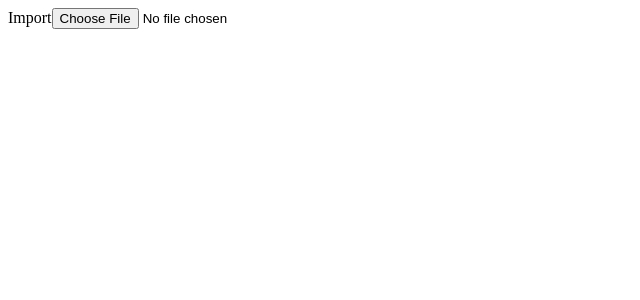
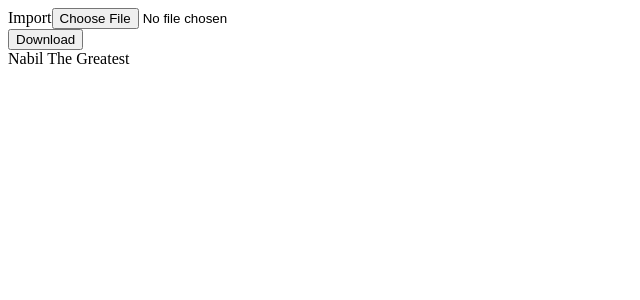
Before and after one commit to KJovene/HETIC-Annee-2k-website, a React (Vite) app: page / in a window 1280 px wide. Shown: the top 300 px of the page, without its empty margins (0-640 px from the left). Built offline with nearby package versions, Linux system fonts and the light colour scheme.

Commit message:
Ajout de la V1 du bouton Download

```diff
--- a/src/App.jsx
+++ b/src/App.jsx
@@ -1,16 +1,20 @@
 import UploadButton from "./components/buttons/UploadButton";
+import DownloadButton from "./components/buttons/DownloadButton";
 import React from "react";
 import { useState } from "react";
 
 
 // Appel du composant bouton d'upload
 const App = () => {
-  const [content, setContent] = useState(""); // Création d'un état pour le contenu du fichier
+  const [content, setContent] = useState(""); // Création d'un état de base pour le contenu du fichier
+  // content est le contenu du fichier et setContent est le paramètre de mise à jour du contenu du fichier
+  const textContent = "Nabil The Greatest"; // Contenu du fichier texte
 
   return (
     <div>
-      <UploadButton setContent={setContent} /> {/* Appel du composant bouton d'upload */}
-      <div>{content}</div> {/* Affichage du contenu du fichier */}
+      <UploadButton setContent={setContent} />
+      <DownloadButton content={textContent} />
+      <div>{textContent}</div>
     </div>
   );
 
--- a/src/components/buttons/DownloadButton.jsx
+++ b/src/components/buttons/DownloadButton.jsx
@@ -0,0 +1,21 @@
+import React from "react";
+
+// Bouton de téléchargement
+const DownloadButton = ({ content }) => { // Prend en paramètre le contenu du fichier
+    const DownloadFile = (e) => { // Fonction de téléchargement du fichier
+        const fileBlob = new Blob([content], { type: "text/markdown" }); // Création d'un blob du fichier
+        const fileUrl = URL.createObjectURL(fileBlob); // Création d'une URL temporaire du fichier
+        const fileLink = document.createElement('a'); // Récupération du lien du fichier
+        fileLink.href = fileUrl; // Mise à jour du lien du fichier
+        fileLink.download = "file.md"; // Nom du fichier à télécharger
+        document.body.appendChild(fileLink); // Ajout du lien dans le body du document
+        fileLink.click(); // Clic sur le lien
+    };
+    // Retourne un bouton de téléchargement
+    return (
+        <button onClick={DownloadFile}>Download</button>
+    );
+};
+
+// Export du bouton
+export default DownloadButton;
--- a/src/components/buttons/UploadButton.jsx
+++ b/src/components/buttons/UploadButton.jsx
@@ -3,10 +3,10 @@ import React from "react";
 // Bouton d'upload
 const UploadButton = ({ setContent }) => {
     const FileUpload = (e) => { // Fonction de récupération du fichier
-        const file = e.target.files[0]; // Récupération du fichier
+        const file = e.target.files[0]; // Récupération du fichier, Index 0 car 1 seul fichier
 
         if (file) { // Si il existe un fichier
-            const FileReader = new FileReader(); // Création d'un nouveau fichier
+            const FileReader = new FileReader(); // Création d'une instance du fichier
             FileReader.onload = (loadEvent) => { // Création d'une fonction de lecteur du contenu du fichier
                 const FileText = loadEvent.target.result; // Récupération du contenu du fichier
                 setContent(FileText); // Mise à jour du contenu du fichier
```
